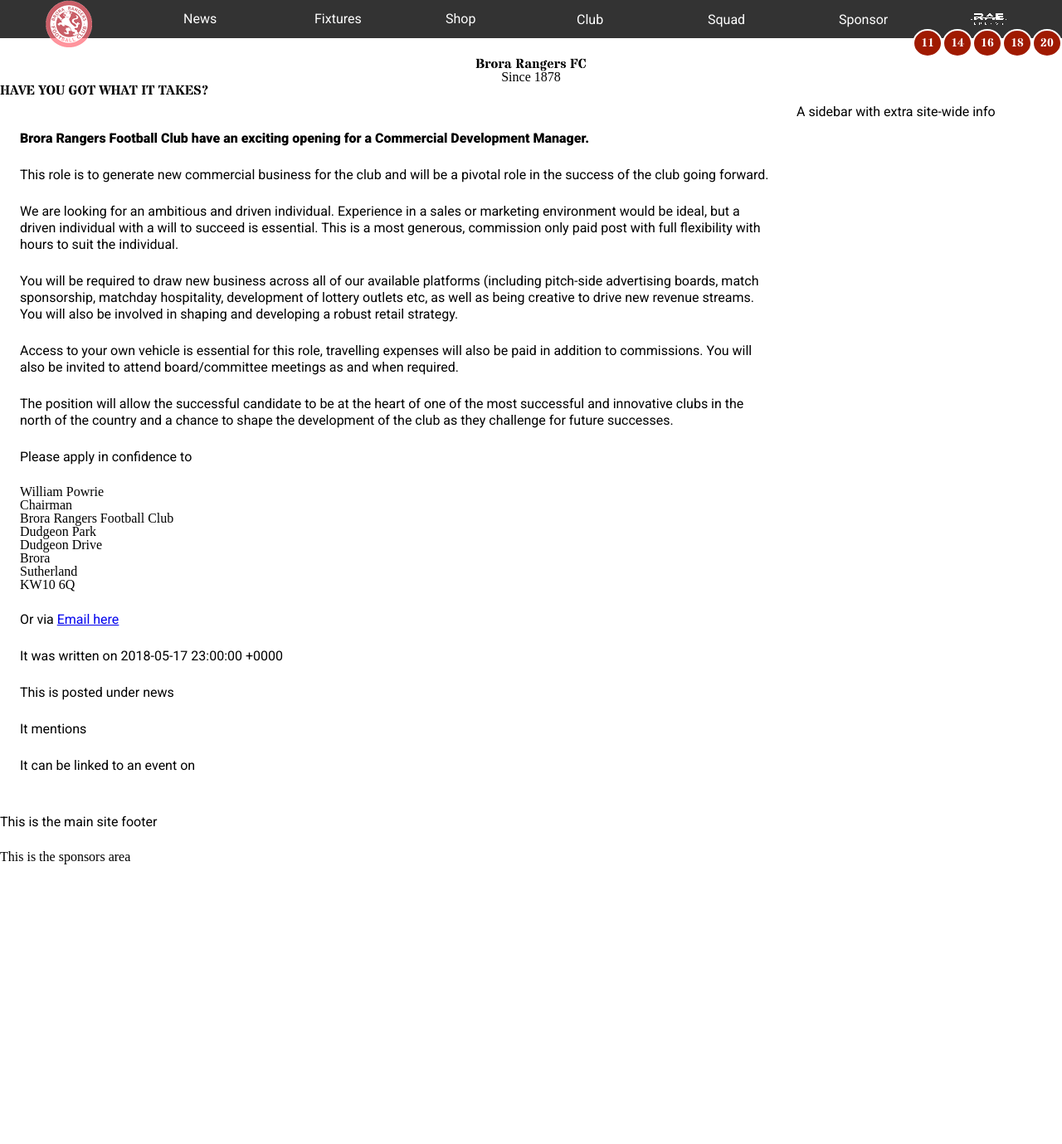
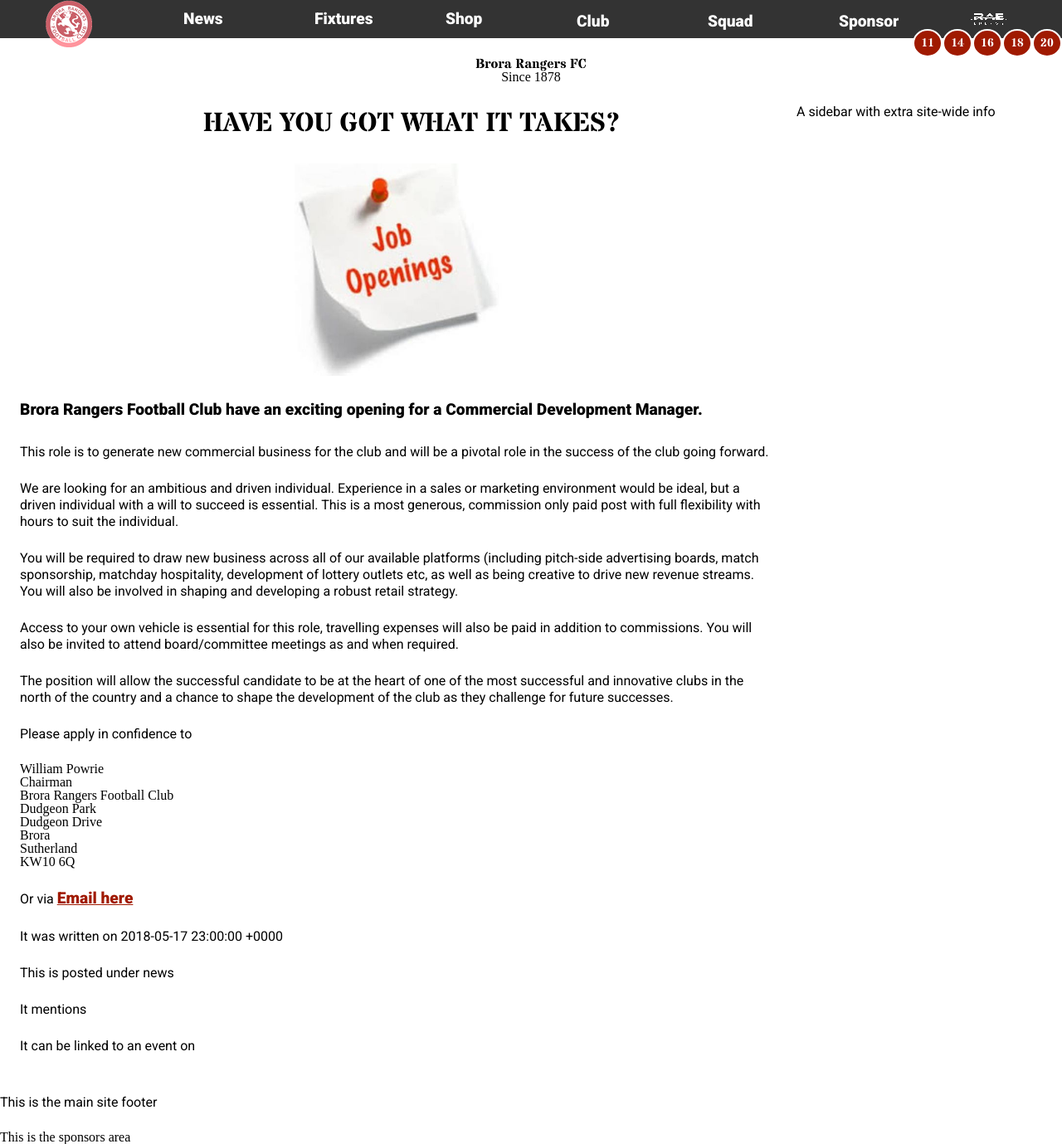
Before and after one commit to digitalbrora/club-website, a Jekyll site: the page built from _posts/articles/2018-06-03-have-you-got-what-it-takes.md, in a window 1280 px wide and 1379 px high. Shown: the whole window at 83% size. Built offline with Jekyll 4.4.1, drawn with Linux system fonts in a browser that asks for light colours; a script that is not in the unit is left out.

Commit message:
Look at image sizing for articles ... max-height required for aesthetics which brings it's own headaches

```diff
--- a/_layouts/news-article.html
+++ b/_layouts/news-article.html
@@ -4,13 +4,13 @@
 <header class="main-header">
   <h1 class="title">{{ page.title | upcase }}</h1>
     {% if page.feature-image %}
-  <img class="feature-img" src="{{ page.feature-image | replace: '.', '-large.' }}" alt="">
+  <img class="feature-img" src="{{ page.feature-image | replace: '.', '-small.' }}" alt="">
     {% else %}
   <img src="/build/images/uploads/image-placeholder.png" alt="">
     {% endif %}
 </header>
 <section class="news-article">
-  <p class="excerpt"><strong>{{ page.excerpt | strip_html | strip_newlines }}</strong></p>
+  <p class="excerpt">{{ page.excerpt | strip_html | strip_newlines }}</p>
   <section class="article-body">
     {{ content | remove: page.excerpt }}
   </section>
--- a/css/main.css
+++ b/css/main.css
@@ -44,22 +44,31 @@
 h1 {
   font-family: 'Stardos Stencil', cursive; }
 
+.title {
+  font-size: 2em;
+  justify-self: center;
+  padding: 1em 0 1em 1em; }
+
 p {
   font-family: 'Roboto', sans-serif;
   line-height: 1.25;
   margin: 1.5em 0; }
 
 a {
-  font-family: 'Roboto', sans-serif; }
+  font-family: 'Roboto', sans-serif;
+  font-weight: 900;
+  font-size: 1.2em;
+  color: #a01a01; }
 
-strong {
-  font-weight: 900; }
+.excerpt {
+  font-weight: 900;
+  font-size: 1.2em; }
 
 body {
   width: 100%; }
 
 img {
-  width: 100%; }
+  max-width: 100%; }
 
 .top-bar {
   position: fixed;
@@ -157,7 +166,11 @@
       grid-template-areas: "main main main sidebar" "footer footer footer footer"; } }
 
 .main-header {
+  display: grid;
   width: 100%; }
+  .main-header img {
+    max-height: 16em;
+    justify-self: center; }
 
 .news-article {
   width: 95%;
```
Also changed, not shown: _posts/articles/2018-06-03-the-road-to-hampden.md (+0 -2 lines), build/scss/_fonts.scss (+12 -1 lines), build/scss/_layout.scss (+6 -1 lines), images/articles/disco-night-large.jpg (added), images/articles/disco-night-med.jpg (added), images/articles/disco-night-small.jpg (added), images/articles/disco-night-thumbnail.jpg (added), images/articles/job-vacancy-large.jpg (added), images/articles/job-vacancy-med.jpg (added), images/articles/job-vacancy-small.jpg (added), images/articles/job-vacancy-thumbnail.jpg (added), images/articles/thumbnail_image1-large.jpg (added), images/articles/thumbnail_image1-med.jpg (added), images/articles/thumbnail_image1-small.jpg (added), 1 more files.
